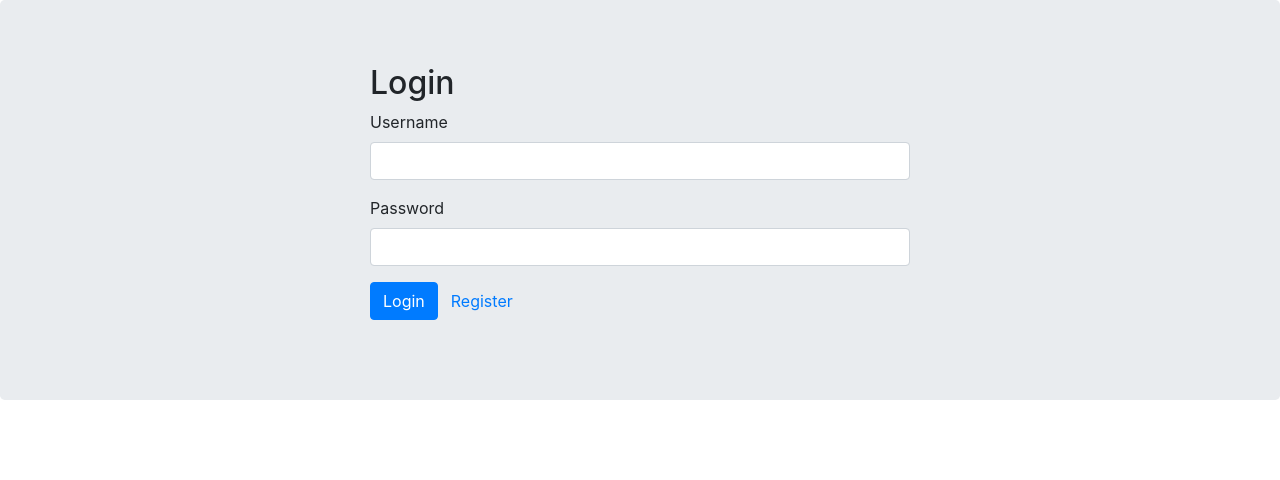
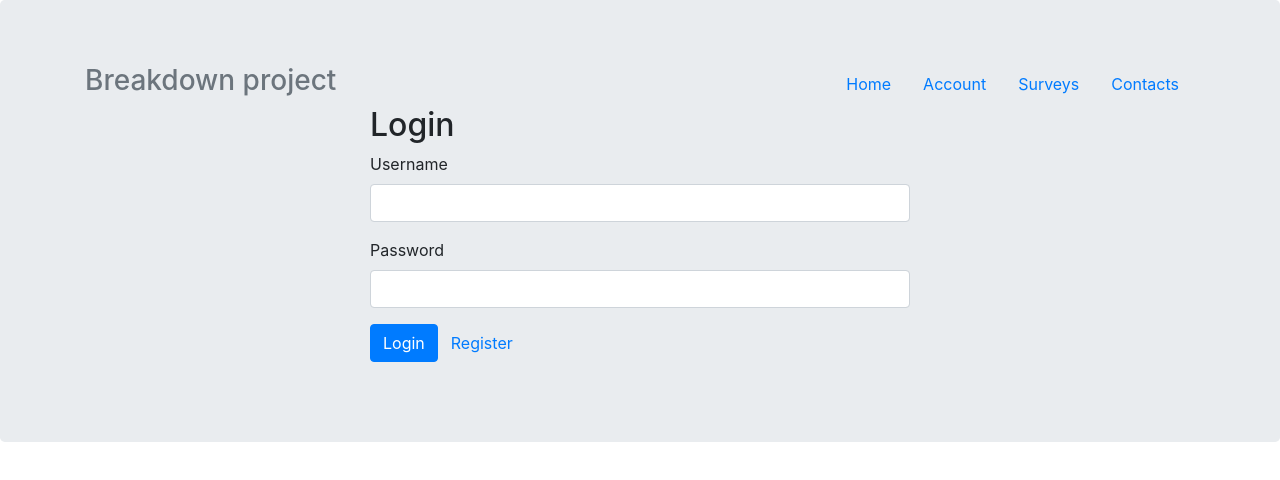
Before and after one commit to Jlo6CTEP/students_breakdown, a Vue app: page /login in a window 1280 px wide. Shown: the top 480 px of the page. Built offline with nearby package versions, Linux system fonts and the light colour scheme.

Commit message:
Add navigation menu

```diff
--- a/src/app/App.vue
+++ b/src/app/App.vue
@@ -1,6 +1,7 @@
 <template>
     <div class="jumbotron">
         <div class="container">
+            <Header/>
             <div class="row">
                 <div class="col-sm-6 offset-sm-3">
                     <div :class="`alert ${alert.type}`" v-if="alert.message">{{alert.message}}</div>
@@ -13,6 +14,8 @@
 
 <script>
     import {mapActions, mapState} from 'vuex'
+    import Header from "../components/Header";
+
 
     export default {
         name: 'app',
@@ -31,6 +34,9 @@
                 // clear alert on location change
                 this.clearAlert();
             }
+        }, components: {
+            Header
         }
+
     };
 </script>
--- a/src/components/Header.vue
+++ b/src/components/Header.vue
@@ -3,14 +3,20 @@
         <nav>
             <ul class="nav nav-pills float-right">
                 <li class="nav-item">
-                    <router-link active-class="active" class="nav-link" exact to="/">Account</router-link>
+                    <router-link active-class="active" class="nav-link" exact to="/">Home</router-link>
                 </li>
                 <li class="nav-item">
-                    <router-link active-class="active" class="nav-link" to="/users">Surveys</router-link>
+                    <router-link active-class="active" class="nav-link" exact to="/account">Account</router-link>
+                </li>
+                <li class="nav-item">
+                    <router-link active-class="active" class="nav-link" to="/surveys">Surveys</router-link>
+                </li>
+                <li class="nav-item">
+                    <router-link active-class="active" class="nav-link" to="/contact">Contacts</router-link>
                 </li>
             </ul>
         </nav>
-        <h3 class="text-muted">Our fancy project</h3>
+        <h3 class="text-muted">Breakdown project</h3>
     </div>
 </template>
 
--- a/src/home/HomePage.vue
+++ b/src/home/HomePage.vue
@@ -1,8 +1,5 @@
 <template>
     <div>
-        <h1>Hi {{account.user.firstName}}!</h1>
-        <p>Surname: {{account.user.lastName}}</p>
-        <p>Email: {{account.user.username}}</p>
         <h3>Users from secure api end point:</h3>
         <em v-if="users.loading">Loading users...</em>
         <span class="text-danger" v-if="users.error">ERROR: {{users.error}}</span>
@@ -11,7 +8,7 @@
                 {{user.firstName + ' ' + user.lastName}}
                 <span v-if="user.deleting"><em>Delete user</em></span>
                 <span class="text-danger" v-else-if="user.deleteError"> - ERROR: {{user.deleteError}}</span>
-                <span v-else> <a @click="deleteUser(user.id)" class="text-danger">Delete myself</a></span>
+                <span v-else> <a @click="deleteUser(user.id)" class="text-danger">Delete user</a></span>
             </p>
         </ul>
         <p>
--- a/src/index.html
+++ b/src/index.html
@@ -4,8 +4,8 @@
     <meta charset="UTF-8">
     <title>Students breakdown</title>
     <link href="//netdna.bootstrapcdn.com/bootstrap/4.1.1/css/bootstrap.min.css" rel="stylesheet"/>
-    <link href="//jquery@1.9.1" rel="script"/>
-    <link href="// popper.js" rel="script"/>
+    <!--    <link href="//jquery@1.9.1" rel="script"/>-->
+    <!--    <link href="// popper.js" rel="script"/>-->
     <style>
         a {
             cursor: pointer;
--- a/src/views/Account.vue
+++ b/src/views/Account.vue
@@ -1,8 +1,8 @@
 <template>
     <div>
-        <h1>Hi {{account.user.firstName}}!</h1>
-        <p>Surname: {{account.user.lastName}}</p>
-        <p>Email: {{account.user.username}}</p>
+        <h2>Name {{account.user.firstName}}!</h2>
+        <h2>Surname: {{account.user.lastName}}</h2>
+        <h2>Email: {{account.user.username}}</h2>
         <p>
             <router-link to="/login">Logout</router-link>
         </p>
```
